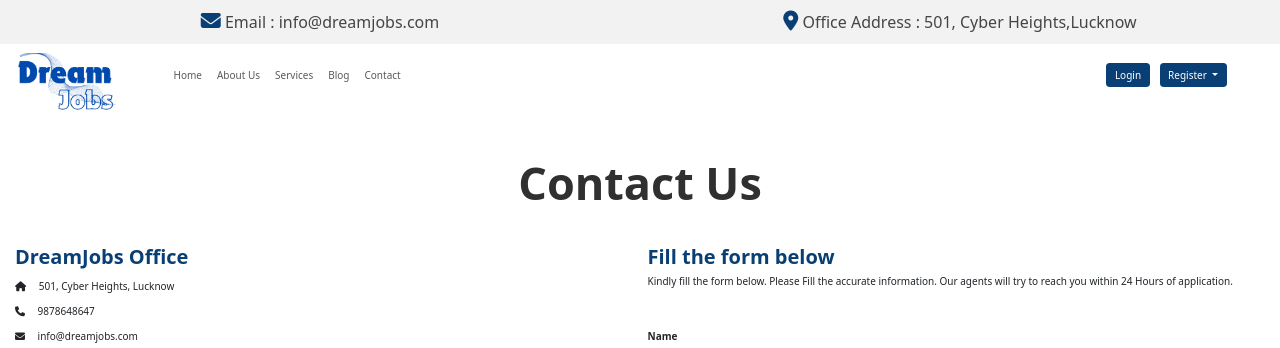
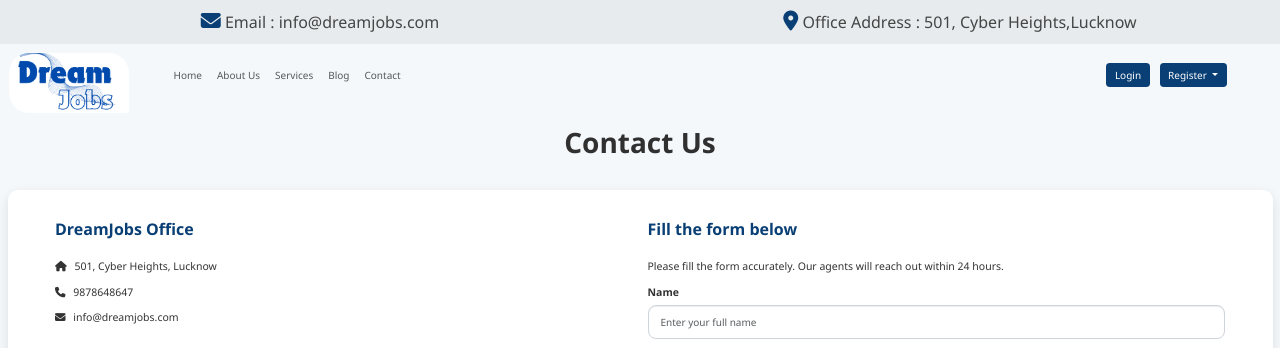
Before and after one commit to Sriikaran/jobportal, a Django app: page /contactus/ in a window 1280 px wide. Shown: the top 348 px of the page. Run offline with Django 5.2, Linux system fonts and the light colour scheme.

Commit message:
update contactus page

```diff
--- a/jobapp/templates/contactus.html
+++ b/jobapp/templates/contactus.html
@@ -1,135 +1,265 @@
 {% extends "parent.html" %}
 {% block body %}
 <style>
-  @media only screen and (max-width:600px) {
-    .col-sm-6 {
-      padding-top: 15px;
+  body {
+    font-family: 'Segoe UI', sans-serif;
+    background: #f4f8fb;
+  }
+
+  .contact-title {
+    text-align: center;
+    color: #313030;
+    font-weight: 700;
+    font-size: 2.8rem;
+    margin-bottom: 30px;
+    font-family: 'Segoe UI', Tahoma, Geneva, Verdana, sans-serif;
+  }
+
+  .contact-section {
+    background: #ffffff;
+    border-radius: 10px;
+    padding: 40px;
+    box-shadow: 0 4px 12px rgba(0, 0, 0, 0.1);
+    margin-bottom: 40px;
+  }
+
+  .contact-section h2 {
+    color: #093f75;
+    font-weight: 700;
+    margin-bottom: 20px;
+    font-size: 1.6rem;
+  }
+
+  .contact-section p, .contact-section label {
+    color: #333;
+    font-size: 1.05rem;
+  }
+
+  .form-control {
+    border-radius: 8px;
+    border: 1px solid #ced4da;
+    padding: 12px;
+    font-size: 1rem;
+  }
+
+  .form-check-label {
+    margin-right: 15px;
+    margin-left: 5px;
+    font-size: 1rem;
+  }
+
+  .btn-submit {
+    background-color: #093f75;
+    color: white;
+    padding: 14px;
+    border-radius: 8px;
+    font-weight: bold;
+    font-size: 1.1rem;
+    border: none;
+  }
+
+  .btn-submit:hover {
+    background-color: #0b4d90;
+    cursor: pointer;
   }
 
   iframe {
-      max-width: 100%;
+    width: 100%;
+    height: 350px;
+    border-radius: 10px;
+    border: 0;
+    margin-top: 15px;
+  }
+
+.faq-accordion .accordion-button {
+  background-color: #eaf3ff;
+  font-size: 1.1rem;
+  font-weight: 600;
+  color: #0a58ca;
+  transition: background-color 0.3s, box-shadow 0.3s;
+  border-radius: 8px;
+  margin-bottom: 10px;
+}
+
+.faq-accordion .accordion-button:hover {
+  background-color: #d8eaff;
+}
+
+.faq-accordion .accordion-button:focus {
+  box-shadow: 0 0 0 0.2rem rgba(13, 110, 253, 0.25);
+}
+
+.faq-accordion .accordion-body {
+  background: #ffffff;
+  padding: 15px 20px;
+  font-size: 1rem;
+  color: #333;
+  border-radius: 0 0 8px 8px;
+  box-shadow: inset 0 1px 0 rgba(0,0,0,0.05);
+  animation: fadeIn 0.4s ease-in-out;
+}
+
+@keyframes fadeIn {
+  from { opacity: 0; transform: translateY(-5px); }
+  to { opacity: 1; transform: translateY(0); }
+}
+
+
+.faq-title {
+  font-size: 28px;
+  font-weight: 600;
+  color: #333;
+  margin-bottom: 20px;
+  text-align: center;
+}
+
+
+
+  .accordion-button {
+    font-size: 1rem;
+  }
+
+  .accordion-body {
+    font-size: 0.95rem;
+    color: #444;
+  }
+
+  @media only screen and (max-width: 600px) {
+    .contact-section {
+      padding: 20px;
+    }
+
+    .contact-title {
+      font-size: 2rem;
+    }
+
+    .faq-title {
+      font-size: 1.5rem;
     }
   }
 </style>
-<div class="container pt-5 pb-2">
-  <h1 style="text-align: center; color: #313030; font-weight:700; font-size: 45px;"> Contact Us</h1>
-  <div class="row pt-5">
+
+<div class="container  pb-2">
+  <h1 class="contact-title">Contact Us</h1>
+  <div class="row pt-5 contact-section">
+    <div class="col-sm-6 mb-4">
+      <h2>DreamJobs Office</h2>
+      <p><i class="fas fa-home me-2"></i> 501, Cyber Heights, Lucknow</p>
+      <p><i class="fas fa-phone me-2"></i> 9878648647</p>
+      <p><i class="fas fa-envelope me-2"></i> info@dreamjobs.com</p>
+      <iframe src="https://www.google.com/maps/embed?pb=!1m17!1m12!1m3!1d3559.0700769905407!2d81.00675540936595!3d26.869514561851368!2m3!1f0!2f0!3f0!3m2!1i1024!2i768!4f13.1!3m2!1m1!2zMjbCsDUyJzEwLjQiTiA4McKwMDAnMzMuNSJF!5e0!3m2!1sen!2sin!4v1718951750100!5m2!1sen!2sin" allowfullscreen="" loading="lazy" referrerpolicy="no-referrer-when-downgrade"></iframe>
+    </div>
+
     <div class="col-sm-6">
-      <h2 class="head pb-2" style="color: #093f75; font-weight: 700;">DreamJobs Office</h2>
-      <p><i class="fas fa-home me-3"></i> 501, Cyber Heights, Lucknow</p>
-      <p><i class="fas fa-phone me-3"></i> 9878648647</p>
-      <p>
-        <i class="fas fa-envelope me-3"></i>
-        info@dreamjobs.com
-      </p>
-      <iframe
-        src="https://www.google.com/maps/embed?pb=!1m17!1m12!1m3!1d3559.0700769905407!2d81.00675540936595!3d26.869514561851368!2m3!1f0!2f0!3f0!3m2!1i1024!2i768!4f13.1!3m2!1m1!2zMjbCsDUyJzEwLjQiTiA4McKwMDAnMzMuNSJF!5e0!3m2!1sen!2sin!4v1718951750100!5m2!1sen!2sin"
-        width="500" height="450" style="border:0;" allowfullscreen="" loading="lazy"
-        referrerpolicy="no-referrer-when-downgrade"></iframe>
-    </div>
-    <div class="col-sm-6">
-      <h2 style="color: #093f75;font-weight: 700;">Fill the form below </h2>
+      <h2>Fill the form below</h2>
       {% if msg %}
-      <p style="text-align: center; color: blue;">{{msg}}</p>
+        <p style="text-align: center; color: green;">{{ msg }}</p>
       {% endif %}
-      <p>Kindly fill the form below. Please Fill the accurate information. Our agents will try to reach you within 24
-        Hours of application.</p>
+      <p>Please fill the form accurately. Our agents will reach out within 24 hours.</p>
+
       <form class="form-group" method="post">
         {% csrf_token %}
-        <div class="mb-3 pt-5">
-          <label for="Name" class="form-label" required>Name</label>
-          <input type="text" class="form-control" name="name" placeholder="Enter Your Full Name">
+        <div class="mb-3">
+          <label>Name</label>
+          <input type="text" class="form-control" name="name" placeholder="Enter your full name">
         </div>
-        <div class="col-md-6 mb-3">
-          <h6 class="mb-2 pb-1">Gender: </h6>
-            <input class="form-check-input" type="radio" name="gender" id="femaleGender" value="female"
-              checked />
+
+        <div class="mb-3">
+          <label>Gender:</label><br>
+          <input class="form-check-input" type="radio" name="gender" value="female" checked>
           <label class="form-check-label">Female</label>
-          <div class="form-check form-check-inline">
-            <input class="form-check-input" type="radio" name="gender" id="maleGender" value="male" />
-            <label class="form-check-label" >Male</label>
-          </div>
-          <div class="form-check form-check-inline">
-            <input class="form-check-input" type="radio" name="gender" id="otherGender" value="other" />
+          <input class="form-check-input" type="radio" name="gender" value="male">
+          <label class="form-check-label">Male</label>
+          <input class="form-check-input" type="radio" name="gender" value="other">
           <label class="form-check-label">Other</label>
         </div>
+
+        <div class="mb-3">
+          <label>Address</label>
+          <textarea class="form-control" name="address" rows="3" placeholder="Enter your address"></textarea>
         </div>
+
         <div class="mb-3">
-          <label for="address" class="form-label" required>Address</label>
-          <div class="col-md-9 pe-5">
-            <textarea class="form-control" rows="3" placeholder="address" name="address"></textarea>
+          <label>Contact No.</label>
+          <input type="number" class="form-control" name="contactno" placeholder="Enter your contact number">
+        </div>
+
+        <div class="mb-3">
+          <label>Email address</label>
+          <input type="email" class="form-control" name="emailaddress" placeholder="Enter your email">
+        </div>
+
+        <div class="mb-3">
+          <label>Enquiry Text</label>
+          <textarea class="form-control" name="enquirytext" rows="3" placeholder="Write your enquiry"></textarea>
+        </div>
+
+        <button type="submit" class="btn btn-submit w-100">Submit</button>
+      </form>
     </div>
   </div>
-        <div class="mb-3">
-          <label for="contact" class="form-label" required>Contact No.</label>
-          <input type="number" class="form-control" name="contactno" placeholder="Enter contact no">
-        </div>
-        <div class="mb-3">
-          <label for="email" class="form-label" required>Email address</label>
-          <input type="email" class="form-control" name="emailaddress" placeholder="Enter Email">
-        </div>
-        <div class="mb-3">
-          <label for="enquiry" class="form-label" required>Enquiry Text</label>
-          <div class="col-md-9 pe-5">
-            <textarea class="form-control" rows="3" name="enquirytext" placeholder=" Write Enquiry"></textarea>
-          </div>
-        </div>
-        <button type="submit" class="btn btn-primary w-100 "
-          style="background-color: #093f75; color:white;">Submit</button>
-    </div>
-  </div>
+
  <div class="row pb-5">
-    <h1 class="faq pt-5 pb-5 text-center">Frequently Asked Questions</h1>
-    <div class="accordion accordion-flush" id="accordionFlushExample">
+  <h1 class="faq-title">Frequently Asked Questions</h1>
+  <div class="accordion accordion-flush faq-accordion" id="accordionFlushExample">
+
     <div class="accordion-item">
       <h2 class="accordion-header">
         <button class="accordion-button collapsed" type="button" data-bs-toggle="collapse"
           data-bs-target="#flush-collapseOne" aria-expanded="false" aria-controls="flush-collapseOne">
-            How do I upload resume?
+          <i class="fas fa-question-circle me-2"></i> How do I upload resume?
         </button>
       </h2>
       <div id="flush-collapseOne" class="accordion-collapse collapse" data-bs-parent="#accordionFlushExample">
-          <div class="accordion-body">To Upload Resume,click on apply now button under job you are applying for,there
-            you a form will appear,From there you can fill the form and upload your resume. </div>
+        <div class="accordion-body">
+          To upload a resume, click on "Apply Now" under the job you're applying for. A form will appear where you can fill in details and upload your resume.
         </div>
       </div>
+    </div>
+
     <div class="accordion-item">
       <h2 class="accordion-header">
         <button class="accordion-button collapsed" type="button" data-bs-toggle="collapse"
           data-bs-target="#flush-collapseTwo" aria-expanded="false" aria-controls="flush-collapseTwo">
-            What if I forgot my password?
+          <i class="fas fa-lock me-2"></i> What if I forgot my password?
         </button>
       </h2>
       <div id="flush-collapseTwo" class="accordion-collapse collapse" data-bs-parent="#accordionFlushExample">
-          <div class="accordion-body">When you forget your password, open login page and click on forgotten password
-            link, A verification email will be sent to you.Then you can log in to your account from that link.</div>
+        <div class="accordion-body">
+          Click on "Forgot Password" on the login page. A verification link will be sent to your email to reset the password.
         </div>
       </div>
+    </div>
+
     <div class="accordion-item">
       <h2 class="accordion-header">
         <button class="accordion-button collapsed" type="button" data-bs-toggle="collapse"
           data-bs-target="#flush-collapseThree" aria-expanded="false" aria-controls="flush-collapseThree">
-            How long it takes for the recruiter to respond?
+          <i class="fas fa-clock me-2"></i> How long does it take for recruiters to respond?
         </button>
       </h2>
       <div id="flush-collapseThree" class="accordion-collapse collapse" data-bs-parent="#accordionFlushExample">
-          <div class="accordion-body">It usually takes 2-3 working days. Altough a confirmation email will be sent to
-            you after submittting the application.</div>
+        <div class="accordion-body">
+          It usually takes 2–3 working days. A confirmation email will be sent once your application is submitted.
         </div>
       </div>
+    </div>
+
     <div class="accordion-item">
       <h2 class="accordion-header">
         <button class="accordion-button collapsed" type="button" data-bs-toggle="collapse"
           data-bs-target="#flush-collapseFour" aria-expanded="false" aria-controls="flush-collapseFour">
-            How do I preview my all applications?
+          <i class="fas fa-user me-2"></i> How do I preview my past applications?
         </button>
       </h2>
       <div id="flush-collapseFour" class="accordion-collapse collapse" data-bs-parent="#accordionFlushExample">
-          <div class="accordion-body">You can preview all your old application by just logging into you account. Under
-            Profile section you can view applications.</div>
+        <div class="accordion-body">
+          Log into your account and go to the "Profile" section to view all past applications.
         </div>
       </div>
     </div>
   </div>
 </div>
+
+</div>
 {% endblock body %}
```
Lines whose indentation alone changed are shown as unchanged.
